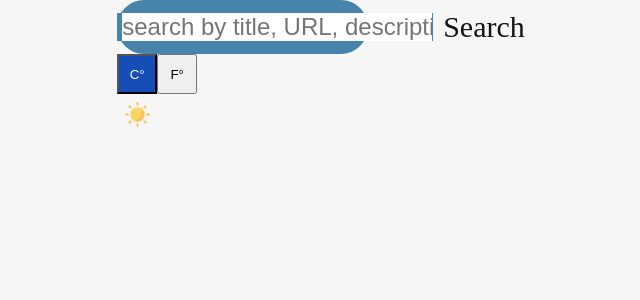
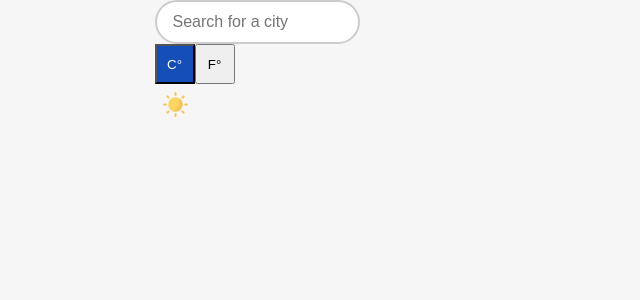
Before and after one commit to Neliswa084/react-weather-app, a React (Vite) app: page / in a window 1280 px wide. Shown: the top 300 px of the page, without its empty margins (314-954 px from the left). Built offline with nearby package versions, Linux system fonts and the light colour scheme.

Commit message:
Fixed the search bar to look nice , it was bad

```diff
--- a/src/App.tsx
+++ b/src/App.tsx
@@ -19,6 +19,7 @@ function App() {
      handleChange={() => setIsDark(!isDark)}/>
 
     </div>
+
     </>
   )
 }
--- a/src/Components/Search/Searchbar.module.css
+++ b/src/Components/Search/Searchbar.module.css
@@ -1,30 +1,29 @@
-
 .search-bar {
   width: 60%;
-    /* height: 50px; */
-    background-color: rgb(71, 131, 170);
-    border-radius: 30px;
   display: flex;
   align-items: center;
+  background-color: white;
+  border-radius: 40px;
+  overflow: hidden;
+  border: 2px solid #ccc;
 }
+
 .search-input {
-    height: calc(90% - 20px);
   flex: 1;
   border: none;
-    border-left:  5px solid  rgb(71, 131, 170);
-    border-right:  1px solid  rgb(71, 131, 170);;
   outline: none;
-    /* padding: 10px; */
-    font-size: x-large;
-    /* background-color: rgb(49, 77, 95); */
+  padding: 10px 16px;
+  font-size: 16px;
+  background: transparent;
 }
-.search-icon{
-    height: 30px;
-    width: 30px;
-    margin: 0 10px;
+
+.search-btn {
+  background-color: #4783aa;
+  color: white;
+  border: none;
+  padding: 10px 20px;
   cursor: pointer;
-    flex-shrink: 0;
-    color: black
-
-
+  font-size: 15px;
+  font-weight: bold;
+  width: 100px;
 }
--- a/src/Components/Search/Searchbar.tsx
+++ b/src/Components/Search/Searchbar.tsx
@@ -8,12 +8,12 @@ export const Searchbar = () => {
       <div className={styles['search-bar']}>
       <input
         type='text'
-        placeholder='search by title, URL, description or tag'
+        placeholder='Search for a city'
         className={styles['search-input']}
 
       />
-       <Text variant={'span'} style={{color: 'rgb(20,20,20)', padding: 10, fontSize:30}}>Search</Text>
-      {/* <img src={searchIcon} alt='search icon' className={styles['search-icon']} /> */}
+       <button className={styles['search-btn']}>Search</button>
+
     </div>
 
   )
```
Lines whose indentation alone changed are shown as unchanged.
